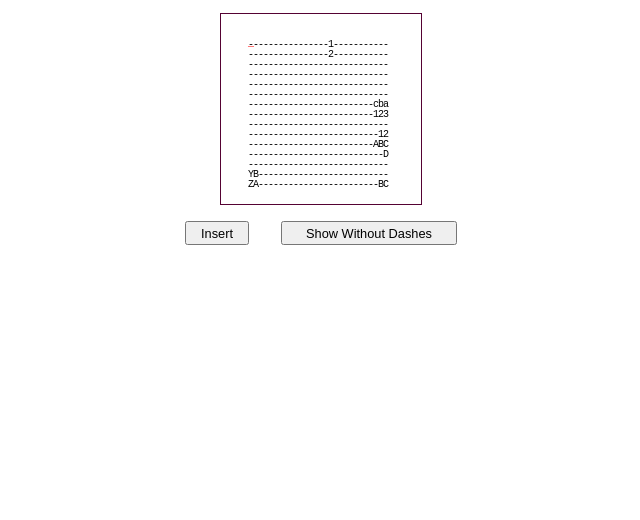
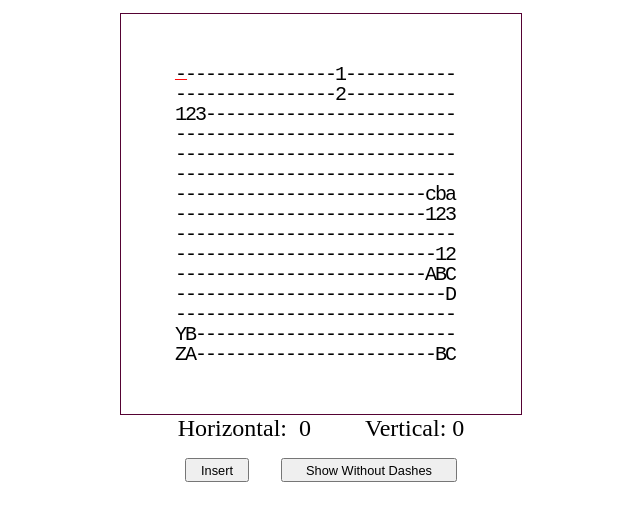
Before and after one commit to Josheirma/JavascriptRefactoredEditor, a plain HTML site: page index.html in a window 1280 px wide. Shown: the part 118-638 px from the top of the page, without its empty margins (319-959 px from the left). Drawn offline with Linux system fonts and the light colour scheme.

Commit message:
Grid dispalys well.  Stays centered, and closes at end.

```diff
--- a/index.html
+++ b/index.html
@@ -12,13 +12,16 @@
 
 
   <script>
+    //changed scale 2
+    //changed constant
+
     // Initialize the classes for cursor movement and recursion (assumed to be defined elsewhere)
     const CursorMovements = new CursorMovementsClass();
     const Recursive = new RecursiveClass();
 
     // Starting dimensions for the cursor movement
-    let STARTING_HORIZ = 200;  // Starting position on the X-axis
-    let STARTING_VERTI = 190;   // Starting position on the Y-axis
+    let STARTING_HORIZ = 400;  // Starting position on the X-axis
+    let STARTING_VERTI = 380;   // Starting position on the Y-axis
     //browser values for min and max width, used for sizing
     let SMALLES_INNER_WIDTH = 1.4;
     let SMALLER_NNER_HEIGHT = 3.97;
@@ -37,11 +40,12 @@
 Javascript Text Editor
 </div>
 <div class = "canvas" >
-<canvas id="canvas_id" width="" height="" style="border: 1px solid #550233;"></canvas>
+<canvas id="canvas_id" width="400" height="400" style="border: 1px solid #550233;"></canvas>
 </div>
 <!-- Display horizontal and vertical positioning -->
-<div id="xAndY" style="font-size: .55rem; margin-left: 3rem;"></div>
-
+<div class = "containsXAndY">
+<div id="xAndY" >Horizontal: &nbsp0&nbsp&nbsp&nbsp&nbsp&nbsp&nbsp&nbsp&nbsp&nbspVertical: 0  </div>
+</div>
 <!-- Container for buttons displayed in a column layout -->
 <div class = "buttonContainer">
     <!-- Button for inserting content directly on top of the canvas -->
@@ -67,7 +71,7 @@ Javascript Text Editor
   let gridArray = [
     [DASH, DASH, DASH, DASH, DASH, DASH , DASH, DASH, DASH, DASH, DASH, DASH, DASH , DASH, DASH, DASH, "1", DASH, DASH, DASH , DASH,DASH, DASH, DASH, DASH, DASH, DASH, DASH ],
     [DASH, DASH, DASH, DASH, DASH, DASH , DASH, DASH, DASH, DASH, DASH, DASH, DASH , DASH, DASH, DASH, "2", DASH, DASH, DASH , DASH,DASH, DASH, DASH, DASH, DASH, DASH, DASH ],
-    [DASH, DASH, DASH, DASH, DASH, DASH , DASH, DASH, DASH, DASH, DASH, DASH, DASH , DASH, DASH, DASH, DASH, DASH, DASH, DASH , DASH,DASH, DASH, DASH, DASH, DASH, DASH, DASH ],
+    ["1", "2", "3", DASH, DASH, DASH , DASH, DASH, DASH, DASH, DASH, DASH, DASH , DASH, DASH, DASH, DASH, DASH, DASH, DASH , DASH,DASH, DASH, DASH, DASH, DASH, DASH, DASH ],
     [DASH, DASH, DASH, DASH, DASH, DASH , DASH, DASH, DASH, DASH, DASH, DASH, DASH , DASH, DASH, DASH, DASH, DASH, DASH, DASH , DASH,DASH, DASH, DASH, DASH, DASH, DASH, DASH ],
 
     [DASH, DASH, DASH, DASH, DASH, DASH , DASH, DASH, DASH, DASH, DASH, DASH, DASH , DASH, DASH, DASH, DASH, DASH, DASH, DASH , DASH,DASH, DASH, DASH, DASH, DASH, DASH, DASH ],
@@ -182,21 +186,22 @@ function makeCanvas(verticalSize = 190, horizontalSize = 200) {
     // Calculate the number of extra rows beyond the original height
     let extraHeightRows = HEIGHT - ORIGINALHEIGHT;
     // For each additional row, increase canvas height by 10 pixels
-    let totalVert = extraHeightRows * 10 + STARTING_VERTI;
+    let totalVert = extraHeightRows * 20 + STARTING_VERTI + 20;
 
     // Make sure to resize the canvas with new dimensions
+    //to change dimensions add to these values and change ivalue, jvalue, an xpos and ypos offset
     makeCanvas(totalVert, STARTING_HORIZ);
 
     // Set the fill color for the grid text (black)
     ctx.fillStyle = 'black';
-
+    ctx.scale(2, 2);
     // Loop through the grid and render each cell's text
     for (let i = 0; i < iValue; i++) {
-        for (let j = 0; j < jValue; j++) {
+        for (let j = 0; j < jValue+40; j++) {
             // Check if the current grid cell exists and is valid
             let cellText = (gridArray[i] && gridArray[i][j]) ? gridArray[i][j] : ""; // Default to empty string if invalid
             // Calculate the x and y positions based on the grid layout
-            //!
+            // 6 locations before text starts
             let xPos = j * 5 + 30;
             let yPos = i * 10 + 33;
             // Render the text in the canvas at calculated positions
@@ -406,7 +411,7 @@ function makeCanvas(verticalSize = 190, horizontalSize = 200) {
     }
 
     // Ensure that words within the grid don't overflow and adjust if needed
-    gridArray = Recursive.pushWordsDoThisSecond(gridArray, ["Y"], 1, true);
+    gridArray = Recursive.pushWordsDoThisSecond(gridArray, [""], 1, true);
 
     // Redraw the grid and update the cursor display after any changes
     Recursive.displayGridAndCursor();
--- a/newestRecursivs.js
+++ b/newestRecursivs.js
@@ -14,9 +14,11 @@ class RecursiveClass {
   deleteRow(arr, rowNumber) {
   // Ensure rowNumber is within valid bounds
   if (rowNumber >= 0 && rowNumber < arr.length) {
-    arr.splice(rowNumber, 1); // Remove the row at the specified index
+    // Remove the row at the specified index
+    arr.splice(rowNumber, 1);
   } else {
-    console.error("Invalid row number: out of bounds"); // Error handling for invalid index
+    // Error handling for invalid index
+    console.error("Invalid row number: out of bounds");
   }
 
   return arr; // Return the modified array
@@ -24,7 +26,7 @@ class RecursiveClass {
 
 
   // Adds a new row with placeholder values to the grid at the specified rowIndex
-  //3/5/25 - chatGPT
+
   createRow(grid, rowIndex) {
   // Define a new row with placeholders ("-") for each column
   const newRow = [
@@ -36,14 +38,15 @@ class RecursiveClass {
 
   // Increment HEIGHT to reflect the new row added to the grid
   HEIGHT++;
+
   // Return the modified grid with the newly added row
   return grid;
 }
 
 
-//3/4/25 chatGPT
+
 //Finds the last occurrence of a space or dash in the row and splits the row accordingly
-//3/4/25 ChatGpt - fixed too
+
 getLastSpaceOrNull(grid, topRow) {
   // Get the index of the last dash and the last space
   const lastIndexOfDash = topRow.lastIndexOf("-");
@@ -58,22 +61,15 @@ getLastSpaceOrNull(grid, topRow) {
   return { leftSide, rightSide };
 }
 
-
-// 3/3/25 - ChatGPT
-// Global Flag Initialization
-// splitAtIndex() Fallback
-// repositionCursor() Call
-// Infinite Recursion Check
-// newRemainder Reset
-
 pushWordsDoThisSecond(grid, newRemainder, rowIndex, fromIndex) {
   if (fromIndex) {
     this.FlagForFinalRow = true;
   }
-  if (rowIndex >= HEIGHT) return grid; // Base case to stop recursion
+  // Base case to stop recursion
+  if (rowIndex >= HEIGHT) return grid;
 
   let topRow = grid[rowIndex - 1] || [];
-  //!
+  //if there is a remainder add it to the bottom row.
   let bottomRow = newRemainder[0] !== "" ? [...newRemainder, ...grid[rowIndex]] : grid[rowIndex];
 
   let { rightSide: wordAtEndOfRowOne } = this.getLastSpaceOrNull(grid, topRow);
@@ -81,43 +77,54 @@ pushWordsDoThisSecond(grid, newRemainder, rowIndex, fromIndex) {
 
   //last index of first word used on bottom
   let lastIndexOfFirstWord = this.findLeftmostSpaceOrDash(bottomRow);
-  if (lastIndexOfFirstWord === -1) lastIndexOfFirstWord = WIDTH; // Safety fallback
+  // Safety fallback
 
+  //no space or dash
+  if (lastIndexOfFirstWord === -1) lastIndexOfFirstWord = WIDTH;
   let [firstWordBottomRow, phraseAfterLeftWordBottomRow] = this.splitAtIndex(bottomRow, lastIndexOfFirstWord);
   let lengthOfFirstWordBottomRow = firstWordBottomRow.length;
 
   let remainingNullSpaces = this.countRemainingNullsAndSpaces(grid, rowIndex, lengthOfFirstWordBottomRow);
 
-  //@
 
+  //if the first column space is a dash than there is no character to cause overlap, so just get next row
+  //is ready to be checked for overlap again
   if (remainingNullSpaces === 0 || grid[rowIndex][0] === "-") {
     return this.pushWordsDoThisSecond(grid, [""], rowIndex + 1, false);
   }
 
 
 
-
+  //is it enough space?
   if (lengthOfRightWordAtRowOne < remainingNullSpaces) {
 
     let combined = [...wordAtEndOfRowOne, ...firstWordBottomRow, ...phraseAfterLeftWordBottomRow];
     drawGrid(HEIGHT, WIDTH);
     let [newBottomRow, newRemainder] = this.splitAtIndex(combined, WIDTH);
 
-    //!
-    newRemainder = this.getLastSpaceOrNull(grid, newRemainder).rightSide || [];
-    let lengthOfNewRemainder = newRemainder.length
+    //get right side after last space or null
+    //newRemainder = this.getLastSpaceOrNull(grid, newRemainder).rightSide || [];
+    //let lengthOfNewRemainder = newRemainder.length
+
+
+    //there needs to be a word on left, so that the wrap will work.
     let totalLeftSidePhraseLength = lengthOfRightWordAtRowOne + lengthOfFirstWordBottomRow
     let [leftmostTotalWordThatIsRemoved, restOfBottomRowWithoutLeftWord] = this.splitAtIndex(bottomRow, totalLeftSidePhraseLength);
     let combinedLowerRow = [...wordAtEndOfRowOne , ...firstWordBottomRow, ...restOfBottomRowWithoutLeftWord]
-    this.repositionCursorForPush(grid, rowIndex, wordAtEndOfRowOne, firstWordBottomRow);
+
+    //@
+    //
+    // this.repositionCursorForPush(grid, rowIndex, wordAtEndOfRowOne, firstWordBottomRow);
+
     grid[rowIndex] = combinedLowerRow;
     drawGrid(HEIGHT, WIDTH);
+    //@
     this.fillDashesInTopRow(grid, rowIndex, lengthOfRightWordAtRowOne);
 
-    let nextRowIndex = this.FlagForNewEndPush ? rowIndex : rowIndex + 1;
-    this.FlagForNewEndPush = false;
-
-    return this.pushWordsDoThisSecond(grid, [""], nextRowIndex, false);
+    //@@
+    //let nextRowIndex = this.FlagForNewEndPush ? rowIndex : rowIndex + 1;
+    //this.FlagForNewEndPush = false;
+    return this.pushWordsDoThisSecond(grid, [""], rowIndex+1, false);
   }
 
 
@@ -127,14 +134,14 @@ pushWordsDoThisSecond(grid, newRemainder, rowIndex, fromIndex) {
   return this.pushWordsDoThisSecond(grid, [""], rowIndex + 1, false);
 }
 
-// - missing functionality
+
 findLeftmostSpaceOrDash(row) {
   return [row.indexOf(" "), row.indexOf("-")]
     .map(index => index === -1 ? WIDTH : index)
     .reduce((min, curr) => Math.min(min, curr));
 }
 
-// - missing functionality
+//of the row
 countRemainingNullsAndSpaces(grid, rowIndex, startIdx) {
   if (rowIndex >= HEIGHT || !grid[rowIndex]) return 0; // Prevent out-of-bounds access
 
@@ -142,7 +149,8 @@ countRemainingNullsAndSpaces(grid, rowIndex, startIdx) {
 
   for (let i = startIdx; i < WIDTH; i++) {
     if (grid[rowIndex][i] !== "-" && grid[rowIndex][i] !== null) {
-      break; // Stop counting on non-empty characters
+      // Stop counting on non-empty characters
+      break;
     }
     remaining++;
   }
@@ -150,7 +158,7 @@ countRemainingNullsAndSpaces(grid, rowIndex, startIdx) {
   return remaining;
 }
 
-// - missing functionality
+//@@hanldes bottom on return of false
 repositionCursorForPush(grid,rowIndex, wordAtEndOfRowOne, firstWordBottomRow) {
   if (this.handleCursorInTopRow(grid, rowIndex, wordAtEndOfRowOne, firstWordBottomRow)) return;
   this.handleCursorInBottomRow(grid, rowIndex, wordAtEndOfRowOne, firstWordBottomRow);
@@ -158,30 +166,35 @@ repositionCursorForPush(grid,rowIndex, wordAtEndOfRowOne, firstWordBottomRow) {
 
 
 
-// - missing functionality
+// cursor is located in the final word, on top row
 handleCursorInTopRow(grid, rowIndex, wordAtEndOfRowOne, firstWordBottomRow) {
 
   // Ensure we're within bounds of the top row and the cursor is properly aligned
   for (let i = WIDTH - wordAtEndOfRowOne.length; i < WIDTH; i++) {
+    //character is on left space, bottom row
     if (grid[rowIndex][0] !== "-" && verticalCursorPosition / 10 === rowIndex - 1 && horizontalCursorPosition / 5 === i + 1) {
+      //move caharacter down because codition was met
       verticalCursorPosition = rowIndex * 10;
-      horizontalCursorPosition = (wordAtEndOfRowOne.length + firstWordBottomRow.length) * 5;  // Move cursor after combined word
+      //Move cursor after combined word
+      horizontalCursorPosition = (wordAtEndOfRowOne.length + firstWordBottomRow.length) * 5;
       return true;
     }
-    else if (grid[rowIndex][0] !== "-" && verticalCursorPosition / 10 === rowIndex  && horizontalCursorPosition / 5 === 0) {
+    //character is on first position, lower row - sets cursor forward to end of leftmost word
+    // else if (grid[rowIndex][0] !== "-" && verticalCursorPosition / 10 === rowIndex  && horizontalCursorPosition / 5 === 0) {
 
-      const lengthOfCompleteWordOnBottomLeft =  wordAtEndOfRowOne.length + firstWordBottomRow.length
-      horizontalCursorPosition = (lengthOfCompleteWordOnBottomLeft-1) * 5 + 5;
-      drawGrid(HEIGHT, WIDTH)
-    }
+    //   const lengthOfCompleteWordOnBottomLeft =  wordAtEndOfRowOne.length + firstWordBottomRow.length
+    //   horizontalCursorPosition = (lengthOfCompleteWordOnBottomLeft-1) * 5 + 5;
+    //   drawGrid(HEIGHT, WIDTH)
+
+    // }
   }
   return false;
 }
-// - missing functionality
+
 handleCursorInBottomRow(grid, rowIndex, wordAtEndOfRowOne, firstWordBottomRow) {
-  // Ensure cursor placement in the bottom row
+  // check in first leftmost characters
   for (let i = 0; i < firstWordBottomRow.length; i++) {
-    // Check if we're in the right position and not in a dash
+    // top row has a character on right hand side
     if (grid[rowIndex - 1][WIDTH - 1] !== "-" && verticalCursorPosition / 10 === rowIndex && horizontalCursorPosition / 5 === i + 1) {
       horizontalCursorPosition = (wordAtEndOfRowOne.length + firstWordBottomRow.length) * 5 ; // Move cursor to combined word's end
       break;
@@ -189,8 +202,8 @@ handleCursorInBottomRow(grid, rowIndex, wordAtEndOfRowOne, firstWordBottomRow) {
   }
 }
 
-// - missing functionality
-// Optional overflow boundary handling
+
+// boundary handling
 handleCursorOverflow() {
   // Ensure the cursor never exceeds the row width
   if (horizontalCursorPosition >= WIDTH) {
@@ -273,14 +286,6 @@ splitAtIndex(arr, index) {
       }
     }
 
-
-    //3/4/25 ChatGPT
-    // - missing fucnitonality
-    // Grid Overflow
-    // First-Time Handling
-    // Cursor Reset
-    // Remainder Safety
-    // Recursion Stop Condition
     pressedEnter(grid, rowIndex, colIndex, remainder, IsFirstTime, counter) {
       // Base case: Prevent overflow if the cursor moves beyond grid height
       if (rowIndex >  HEIGHT - 1) return grid;
@@ -290,17 +295,18 @@ splitAtIndex(arr, index) {
 
       // Only call divideNextRowsAsNeeded if there is a valid remainder or if it's the first-time press
       if (remainder.length > 0 || IsFirstTime) {
+        //@
         this.divideNextRowsAsNeeded(grid, colIndex, rowIndex, remainder.length > 0 ? remainder : [""]);
       }
 
-      // Reset horizontal cursor position
+      // Reset horizontal cursor position - adjust cursor
       horizontalCursorPosition = 0;
 
-      //!
+
       // Move vertical cursor down only if it's not the first-time press
-      if (1) {
+      //if (1) {
         verticalCursorPosition += 10;
-      }
+      //}
 
       // Ensure cursor stays within grid boundaries
       verticalCursorPosition = Math.min(verticalCursorPosition, (HEIGHT - 1) * 10);
@@ -308,7 +314,7 @@ splitAtIndex(arr, index) {
       // Draw the cursor at the new position
       drawCursor(horizontalCursorPosition + HOFFSET, verticalCursorPosition + VOFFSET);
 
-      // Stop recursion if no remainder is left
+      // Stop recursion if no remainder is left (after devidenextrowsasneeded recursion)
       if (remainder.length === 0) {
         return grid;
       }
@@ -317,13 +323,6 @@ splitAtIndex(arr, index) {
       return this.pressedEnter(grid, rowIndex + 1, colIndex, remainder, false, counter + 1);
     }
 
-     //3/4/25 - ChatGpt
-    // - missing fucnitonality
-    // Bounds Checking
-    // Remaining Spaces Filling		✅
-    // Cursor Repositioning
-    // Recursive Continuation
-    // Grid Overflow Protection
     divideNextRowsAsNeeded(grid, colIndex, rowIndex, remainder) {
       this.incrementRowTracking();
 
@@ -364,11 +363,8 @@ splitAtIndex(arr, index) {
     }
 
 
-
-
-    ////////////start
-
     deleteAndPullCharacters(rowIndex, columnIndex, grid) {
+      //@is delete on last row?
       if (rowIndex > HEIGHT - 2) {
         grid = this.handleLastRow(rowIndex, columnIndex, grid);
       } else {
@@ -378,25 +374,27 @@ splitAtIndex(arr, index) {
       return grid;
     }
 
-    //3/7/25
+    //for deleting
     handleLastRow(rowIndex, columnIndex, grid) {
       let topRow = grid[rowIndex];
       let combine = [];
-
+      //is the column index not on the first character
       if (columnIndex !== 0) {
         let [topRowLeft, topRowRight] = this.splitAtIndex(topRow, columnIndex - 1);
         let [leftCharacterRightRow, topRowRightWithoutFirst] = this.splitAtIndex(topRowRight, 1);
         combine = [...topRowLeft, ...topRowRightWithoutFirst];
       } else {
+        //the cursor is on the left most space, when that is deleted
         let [topRowLeft, topRowRight] = this.splitAtIndex(topRow, columnIndex);
         let [leftChrRemoved, rightAfterFirst] = this.splitAtIndex(topRowRight, 1);
         combine = [...rightAfterFirst];
-
+        //delete on lower left , deletes upper right hand side character
         grid[HEIGHT - 2][WIDTH - 1] = grid[HEIGHT - 1][0];
       }
 
       CursorMovements.cursorLeft();
       grid[rowIndex] = combine;
+      //final character was deleted so add dash
       grid[HEIGHT - 1][WIDTH - 1] = "-";
 
       return grid;
@@ -408,7 +406,7 @@ splitAtIndex(arr, index) {
       let topRow = grid[rowIndex];
       let bottomRow = grid[rowIndex + 1];
       let topLeftRow, topRightRow;
-
+      // deletes the character on the top right, so this will be handled below
       if (columnIndex === 0) {
         [topLeftRow, topRightRow] = this.splitAtIndex(topRow, columnIndex);
       } else {
@@ -418,25 +416,21 @@ splitAtIndex(arr, index) {
       let [leftDiscarded, topRightWithoutFirst] = this.splitAtIndex(topRightRow, 1);
       let combinedRow = [...topLeftRow, ...topRightWithoutFirst];
 
+      //replace chracter on far right, with left most lower chracter
+      //can't be top row because there is no left most character above it!
       if (rowIndex !== 0 && columnIndex === 0 && rowIndex === verticalCursorPosition / 10) {
         grid[rowIndex - 1][WIDTH - 1] = grid[rowIndex][0];
       }
 
       grid[rowIndex] = combinedRow;
       CursorMovements.cursorLeft();
-
+      //@
       this.removeLeftCharacterFrom2ndRowAndReplaceAboveOnMostRightSide(rowIndex + 1, columnIndex, grid);
 
       return grid;
     }
 
-  //////////end
 
-
-  /////////////start
-
-    // Helper function to split a row at a specific index
-    //@
   splitAtIndex(row, index) {
   return [row.slice(0, index), row.slice(index)];
 }
@@ -459,10 +453,14 @@ removeLeftCharacterFrom2ndRowAndReplaceAboveOnMostRightSide(rowIndex, columnInde
     return grid;
   }
 
+
   let bottomRow = []
-  // Handle the case when we're at the second-to-last row (this will move the character to the right most position of the top row)
+  // Handle the case when we're at the second-to-last row (this will move the left bottom character to the right most position of the top row)
+  //@
   if (rowIndex > HEIGHT - 2) {
     let currentRow = grid[rowIndex - 1];
+
+    //this doesn't have the last character, what this function does : puts a character from botttom left
     let nextRow = grid[rowIndex];
 
     // Remove the leftmost character from both rows
@@ -472,14 +470,9 @@ removeLeftCharacterFrom2ndRowAndReplaceAboveOnMostRightSide(rowIndex, columnInde
     // Add the character from the bottom row to the rightmost position of the top row
     grid[rowIndex - 1] = [...currentRow, ...nextRowLeftCharacter];
 
-    // Set the last character of the current row to the left character of the bottom row
-    //grid[rowIndex - 1][WIDTH - 1] = nextRowLeftCharacter[0];
-    //grid[rowIndex - 1][WIDTH - 1] = "-";
-    // Set the bottom row to the updated row, with the left character removed
     grid[rowIndex] = [...nextRowWithoutLeftChar];
 
     // Mark the new rightmost character in the bottom row as a placeholder dash
-    //grid[rowIndex][0] = "-";
     grid[HEIGHT-1][WIDTH-1] = "-";
     drawGrid(HEIGHT, WIDTH)
 
@@ -510,6 +503,7 @@ removeLeftCharacterFrom2ndRowAndReplaceAboveOnMostRightSide(rowIndex, columnInde
   // Update the grid with the new top row
   grid[rowIndex - 1] = newTopRow;
 
+  //@
   if(rowIndex === HEIGHT-1){
     grid[rowIndex] = [...bottomRow]
 
@@ -538,6 +532,7 @@ removeLeftCharacterFrom2ndRowAndReplaceAboveOnMostRightSide(rowIndex, columnInde
       );
     }
 
+    //replaces character with another, doesn't move other characters
     placeCharacterWithoutInsertDoThisFirst(rowIndex, colIndex, grid, character) {
       grid[rowIndex][colIndex] = character;
       return grid;
@@ -547,28 +542,32 @@ removeLeftCharacterFrom2ndRowAndReplaceAboveOnMostRightSide(rowIndex, columnInde
 
 
       if (rowIndex > HEIGHT - 1) {
-        return grid; // Base case: Stop recursion when exceeding grid height
+        // Base case: Stop recursion when exceeding grid height
+        return grid;
       }
 
       // Edge Case: Create a new row if bottom-right character is not a dash
       if (grid[HEIGHT - 1][WIDTH - 1] !== "-") {
-        this.createRow(grid, leftOverChar, rowIndex, colIndex);
-        //horizontalCursorPosition = 0;
-        //verticalCursorPosition += 10; // Move cursor to new row
+        this.createRow(grid, rowIndex);
+
         drawGrid(HEIGHT, WIDTH);
       }
 
       let topRow = grid[rowIndex];
+      //@
       let lowerRow = grid[rowIndex + 1] ?? [];
       let [leftTopRow, rightTopRow] = this.splitAtIndex(topRow, colIndex);
 
       let combinedRow = [];
 
       if (fromIndex) {
+        //@
         CursorMovements.cursorRightOneSpace();
         combinedRow = [...leftTopRow, ...leftOverChar, ...rightTopRow];
+        //combinedRow = [...leftTopRow, ...rightTopRow];
       } else {
         combinedRow = [...leftOverChar, ...leftTopRow, ...rightTopRow];
+        console.log("combinedrow: ", combinedRow)
 
       }
 
@@ -578,7 +577,12 @@ removeLeftCharacterFrom2ndRowAndReplaceAboveOnMostRightSide(rowIndex, columnInde
       grid[rowIndex] = finishedRow;
 
       // Recursive Call to Next Row with Remainder
+      //@@
+      if(remainder.length == 0){
+        alert("zero")
+      }
       if (remainder.length > 0) {
+        //alert("2")
         this.initialInsertDoThisFirst(rowIndex + 1, 0, grid, remainder, false);
         return grid
       }
--- a/styles.css
+++ b/styles.css
@@ -29,16 +29,20 @@ html{
     text-align: center;
 
 
+    display: flex;
+    justify-content:center;
+    align-content: center;
+
+
+
 }
 .buttonContainer{
     display:flex;
-
     justify-content:center;
-    align-items: center;
+    align-content: center;
 
     margin-top: 1rem;
-    justify-content:center;
-        align-items: center;
+
 
 
 
@@ -88,6 +92,16 @@ html{
     width:100%;
 
     margin-top: 5rem;
+}
+
+.containsXANdY{
+
+
+    display:flex;
+    justify-content:center;
+    align-content: center;
+    font-size: 1.5rem;
+
 }
 
 
```
